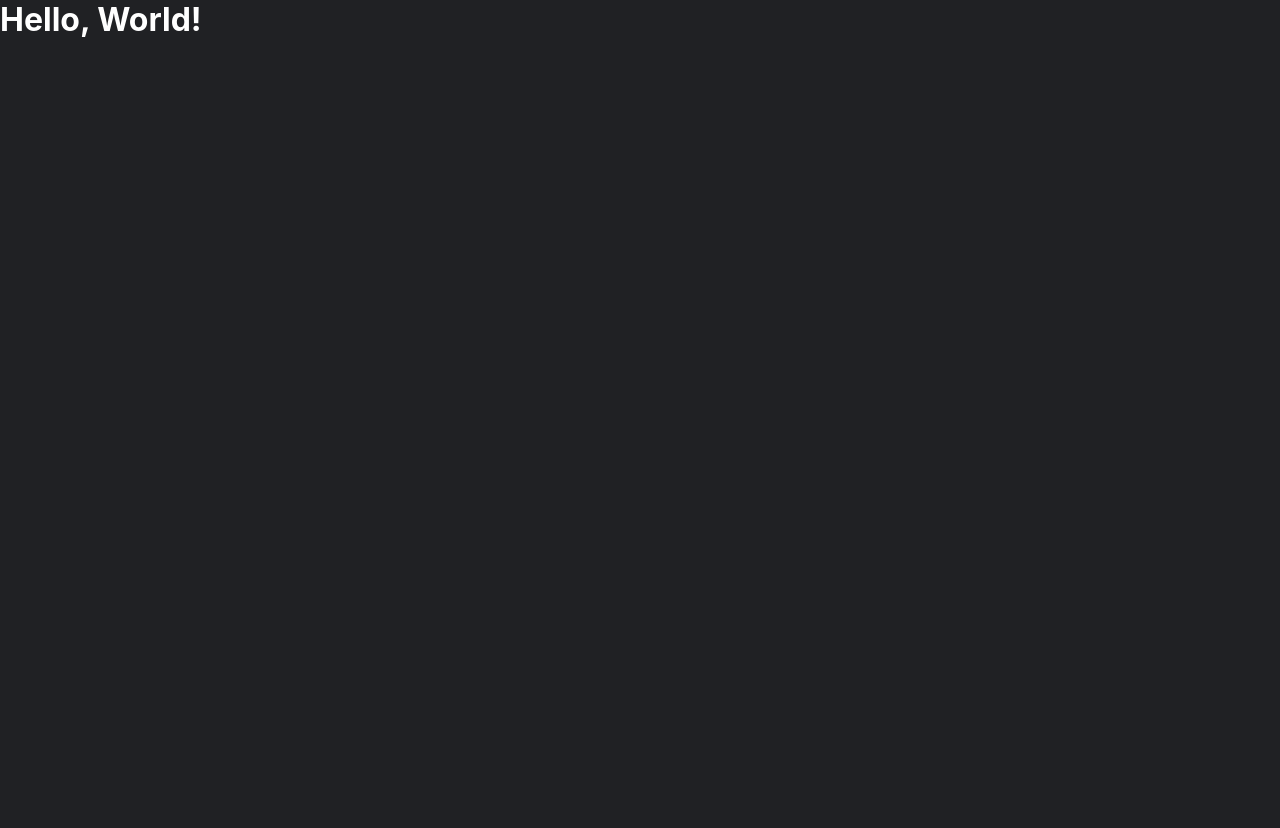
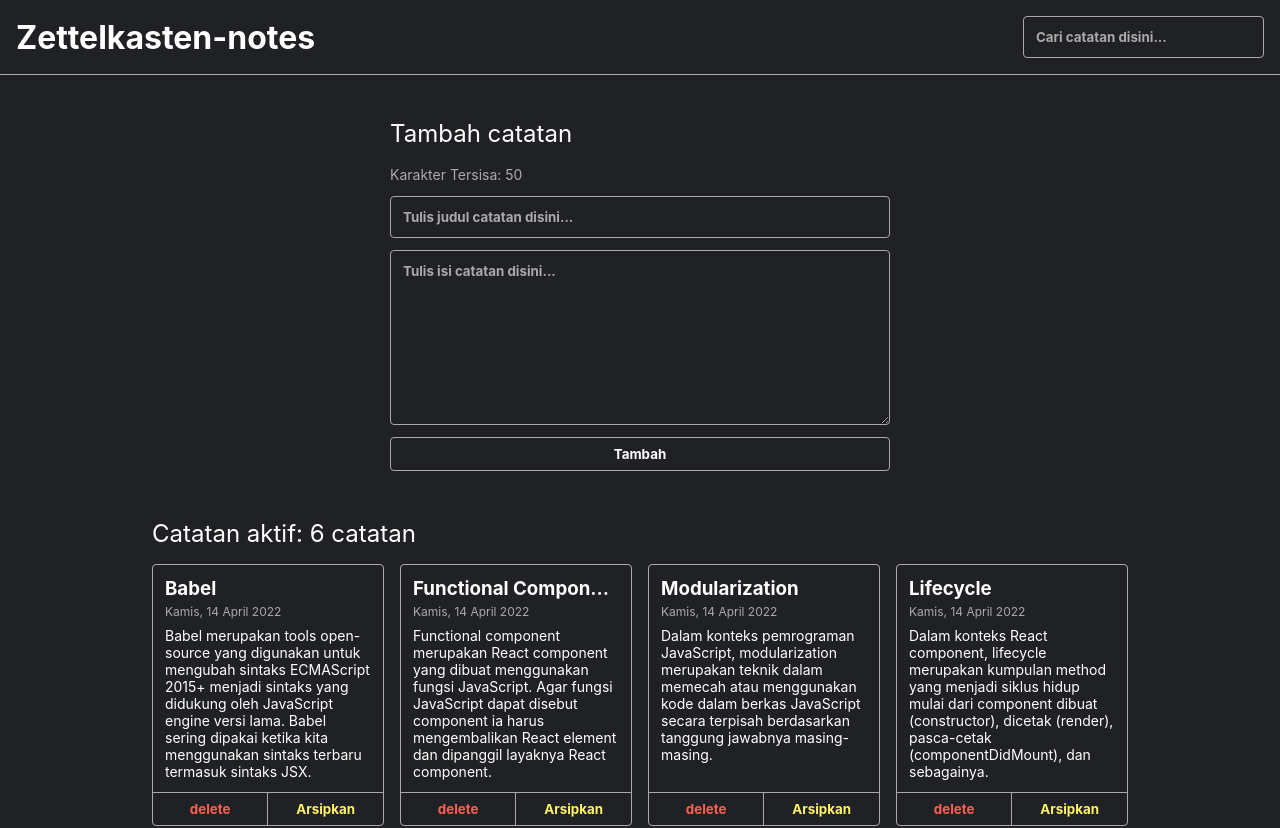
Before and after one commit to Alwisteins/aplikasi-catatan-pribadi, a React (Vite) app: page / in a window 1280 px wide. Shown: the top 828 px of the page. Before the commit the page ends 800 px from the top, so only its background shows below. Built offline with nearby package versions, Linux system fonts and the light colour scheme.

Commit message:
add App component

```diff
--- a/src/App.jsx
+++ b/src/App.jsx
@@ -1,11 +1,81 @@
 import React from "react";
+import NoteHeader from "./components/NoteHeader";
+import NoteBody from "./components/NoteBody";
+import { getInitialData } from "./utils/index";
 
-function App() {
-  return (
-    <div>
-      <h1>Hello, World!</h1>
-    </div>
-  );
+class App extends React.Component {
+  constructor(props) {
+    super(props);
+
+    this.state = {
+      notes: getInitialData(),
+      isSearch: false,
+      filteredNotes: [],
+    };
+
+    this.onSearchHandler = this.onSearchHandler.bind(this);
+    this.onAddNoteHandler = this.onAddNoteHandler.bind(this);
+    this.onDeleteHandler = this.onDeleteHandler.bind(this);
+    this.onArchiveHandler = this.onArchiveHandler.bind(this);
+  }
+
+  onSearchHandler(query) {
+    const { notes } = this.state;
+
+    if (!query) return this.setState({ isSearch: false, filteredNotes: [] });
+    const filteredNotes = notes.filter((note) =>
+      note.title.toLowerCase().includes(query.toLowerCase())
+    );
+    this.setState({ filteredNotes, isSearch: true });
+  }
+
+  onAddNoteHandler({ title, body }) {
+    const newNote = {
+      id: +new Date(),
+      title,
+      body,
+      createdAt: new Date().toISOString(),
+      isArchive: false,
+    };
+
+    this.setState((previousNotes) => {
+      return {
+        notes: [...previousNotes.notes, newNote],
+        filteredNotes: [], //ini nanti coba hapus
+        isSearch: false, //sama ini
+      };
+    });
+  }
+
+  onDeleteHandler(id) {
+    const { notes } = this.state;
+    const newNotes = notes.filter((note) => note.id !== id);
+    this.setState({ notes: newNotes });
+  }
+
+  onArchiveHandler(id) {
+    const { notes } = this.state;
+    const note = notes.find((note) => note.id === id);
+    note.archived = !note.archived;
+    this.setState({ notes });
+  }
+
+  render() {
+    const { isSearch, filteredNotes, notes } = this.state;
+    const noteToRender = isSearch ? filteredNotes : notes;
+
+    return (
+      <div>
+        <NoteHeader onSearch={this.onSearchHandler} />
+        <NoteBody
+          addNote={this.onAddNoteHandler}
+          notes={noteToRender}
+          onDelete={this.onDeleteHandler}
+          onArchive={this.onArchiveHandler}
+        />
+      </div>
+    );
+  }
 }
 
 export default App;
```
